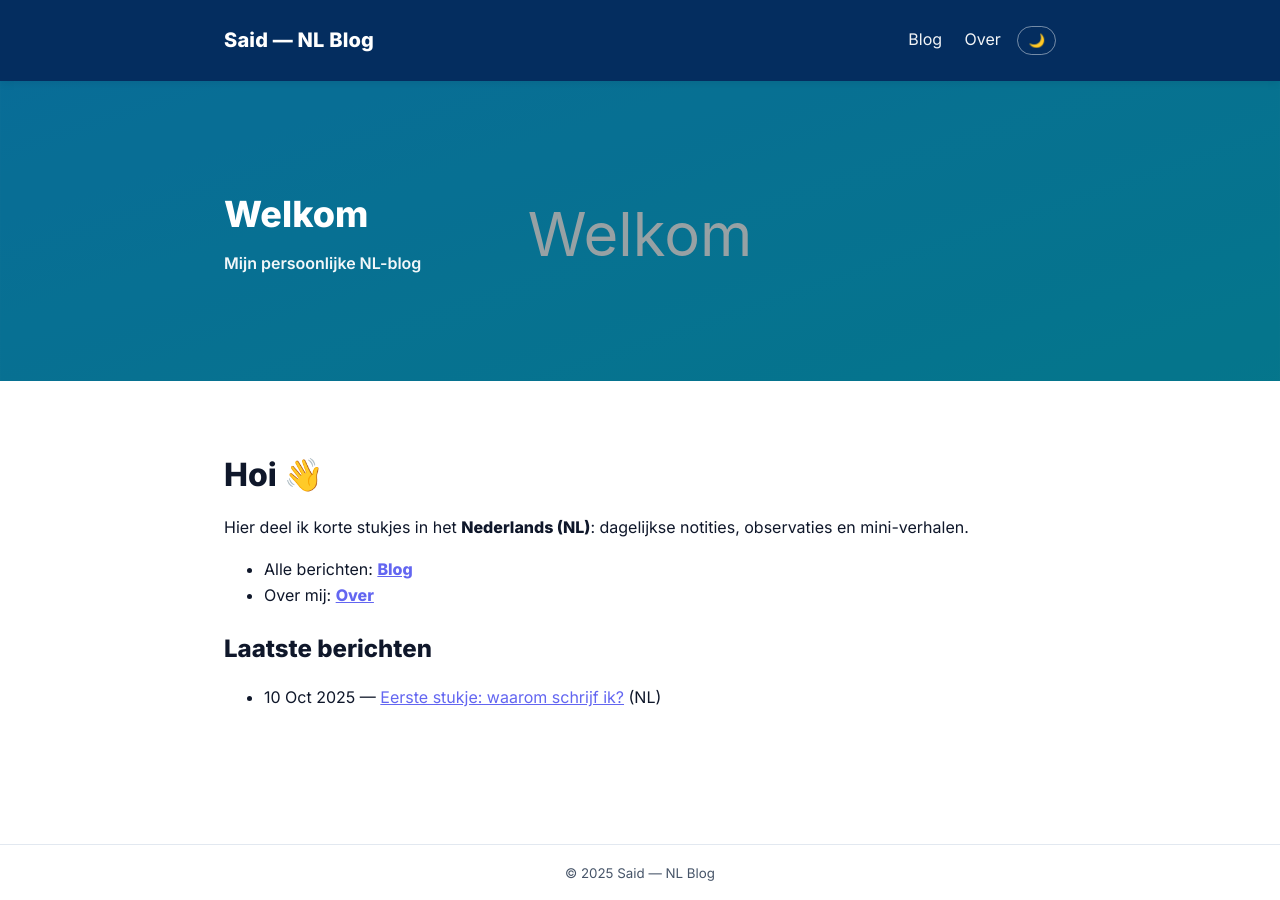
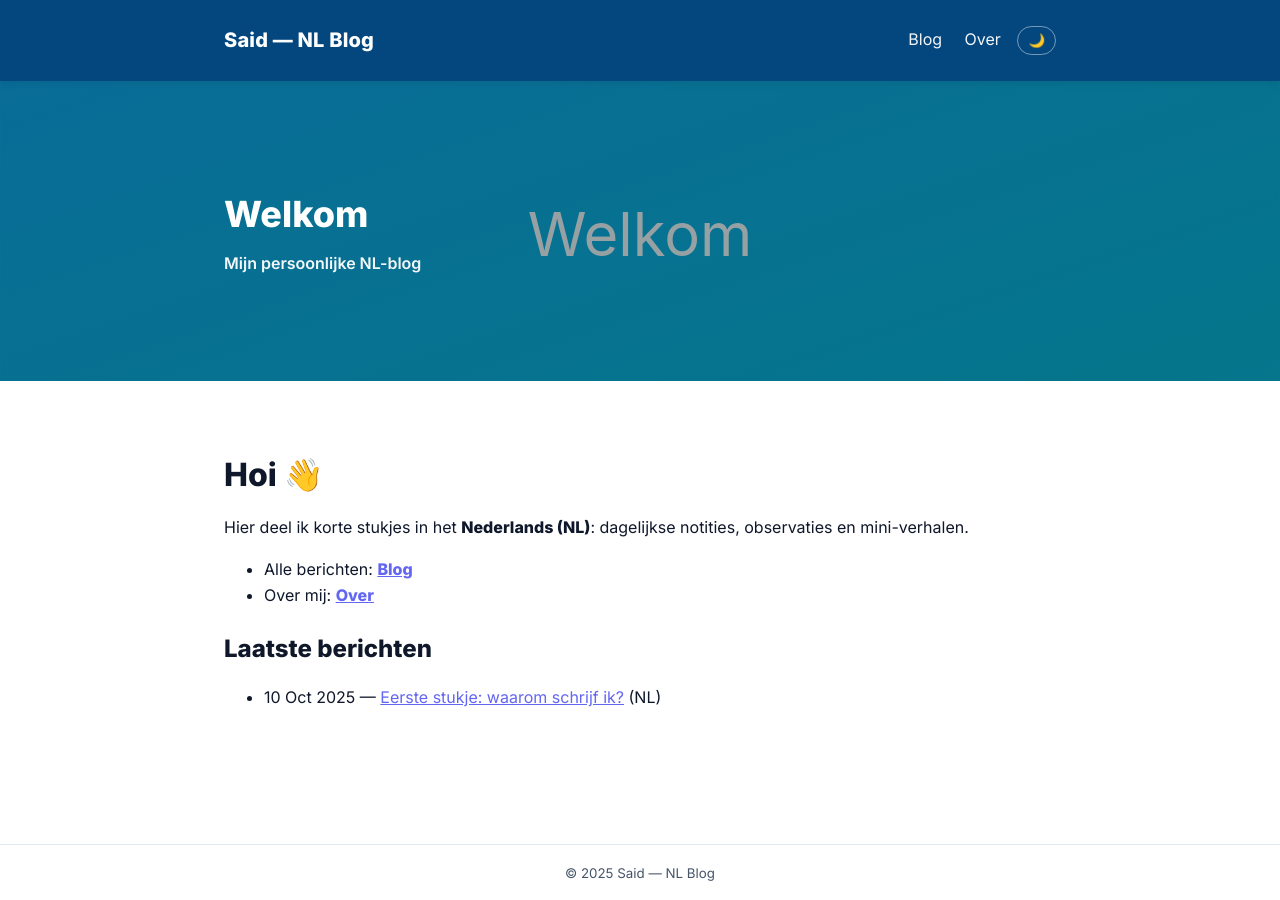
Before and after one commit to anatolischejongen/anatolischejongen, a Jekyll site: the page built from index.md, in a window 1280 px wide. Built offline with Jekyll 4.4.1, drawn with Linux system fonts in a browser that asks for light colours.

Commit message:
Update custom.css

```diff
--- a/assets/css/custom.css
+++ b/assets/css/custom.css
@@ -10,14 +10,15 @@
   /* LIGHT palet (açık tema) – indigo ağırlıklı */
   --l-bg:#ffffff;  --l-text:#0f172a; --l-muted:#475569; --l-card:#ffffff; --l-border:#e2e8f0;
   --l-accent:#6366f1;  --l-link: var(--l-accent);
-  --l-header-1:#042d5f;  /* +15% daha açık */
-  --l-header-2:#042d5f;  /* gönderdiğin ton */
+  --l-header-1:#04477e;
+  --l-header-2:#04477e;
+
 
   /* DARK palet (koyu tema) */
   --d-bg:#0b1020; --d-text:#e6edf3; --d-muted:#9aa4b2; --d-card:#121a2b; --d-border:#2b3240;
   --d-accent:#a78bfa;  --d-link: var(--d-accent);
-  --d-header-1:#042d5f;  /* dark’ta biraz koyula */
-  --d-header-2:#042d5f;
+  --d-header-1:#04477e;
+  --d-header-2:#04477e;
 
   /* Aktif (varsayılan LIGHT; JS/CSS bunu değiştirir) */
   --bg: var(--l-bg); --text: var(--l-text); --muted: var(--l-muted); --card: var(--l-card);
```
